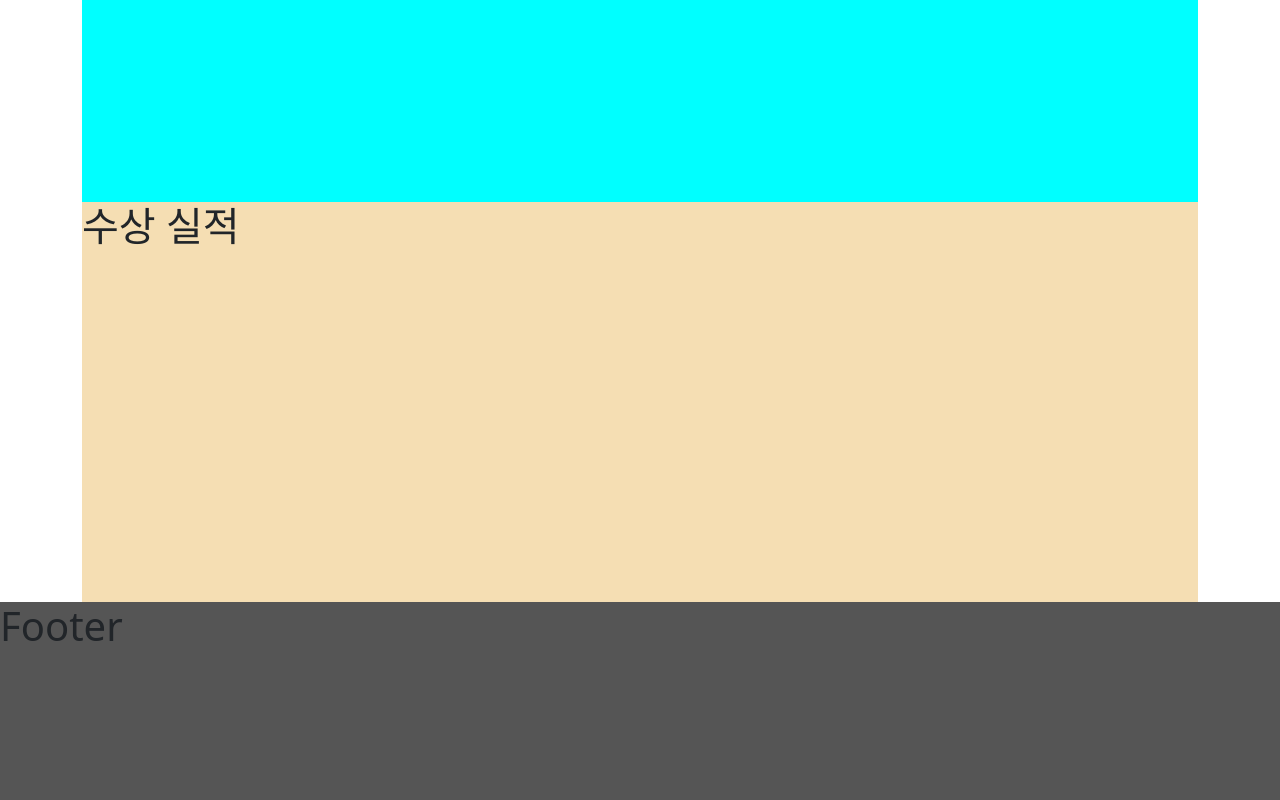
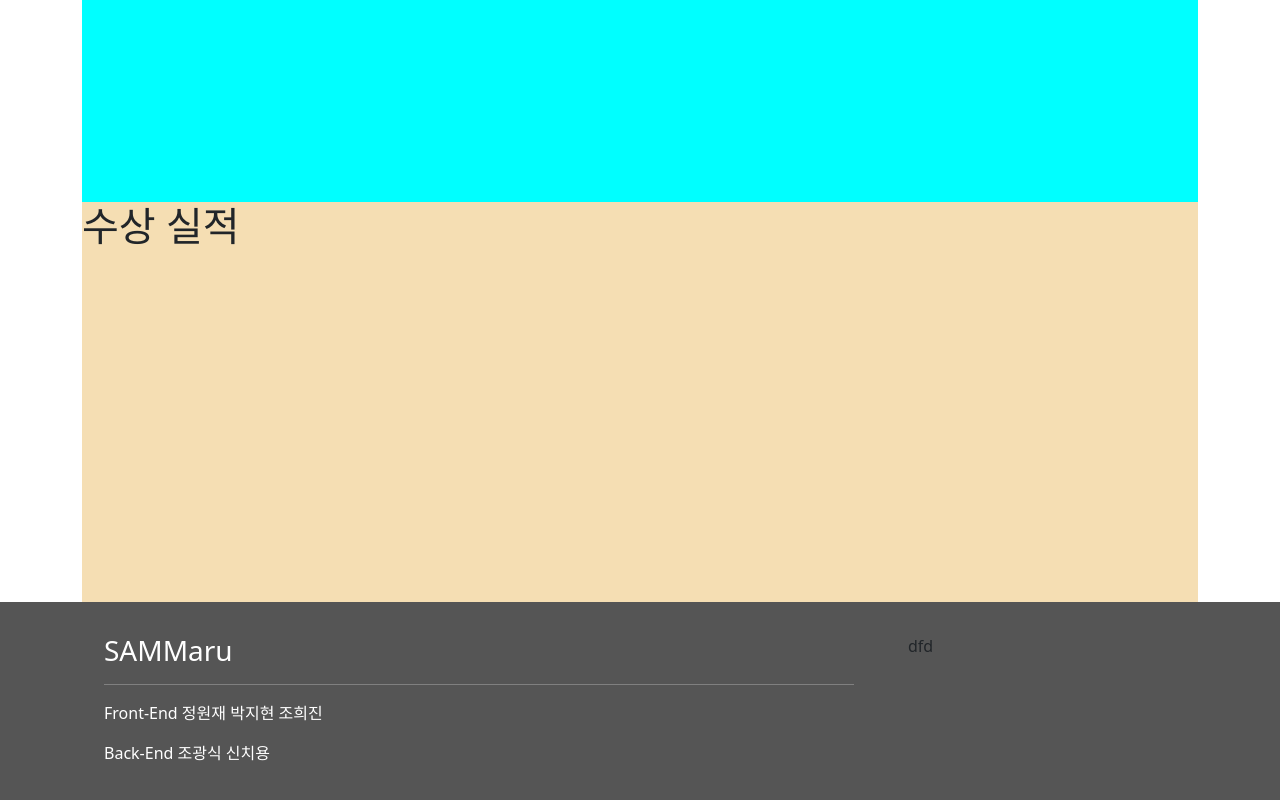
Before and after one commit to SAMMaru5/SAMMaruClient, a React (Create React App) app: page / in a window 1280 px wide. Shown: the part 2128-2928 px from the top of the page. Built offline with nearby package versions, Linux system fonts and the light colour scheme.

Commit message:
Insert Footer Content

```diff
--- a/src/components/Footer.js
+++ b/src/components/Footer.js
@@ -1,12 +1,20 @@
-import './Footer.scss'
+import "./Footer.scss";
 
 function Footer() {
-    return (
-        <div className="Footer">
-            <h1>Footer</h1>
-        </div>
+  return (
+    <div className="Footer">
+      <div className="FooterLeft">
+        <h3>SAMMaru</h3>
+        <hr />
+        <p> Front-End 정원재 박지현 조희진</p>
+        <p> Back-End 조광식 신치용</p>
+      </div>
 
-    )
+      <div className="FooterRight">
+        <h7>dfd</h7>
+      </div>
+    </div>
+  );
 }
 
 export default Footer;
--- a/src/components/Footer.scss
+++ b/src/components/Footer.scss
@@ -2,4 +2,29 @@
   width: 100%;
   background-color: rgb(85, 85, 85);
   height: 200px;
+  padding: 2rem 6.5rem 2rem 6.5rem;
 }
+
+.Footer p {
+  color: white;
+}
+
+.Footer hr {
+  color: white;
+}
+
+.Footer h3 {
+  color: white;
+}
+
+.FooterLeft {
+  float: left;
+  width: 70%;
+}
+
+.FooterRight {
+  float: right;
+  width: 30%;
+  padding-left: 5%;
+  padding-right: 5%;
+}
```
